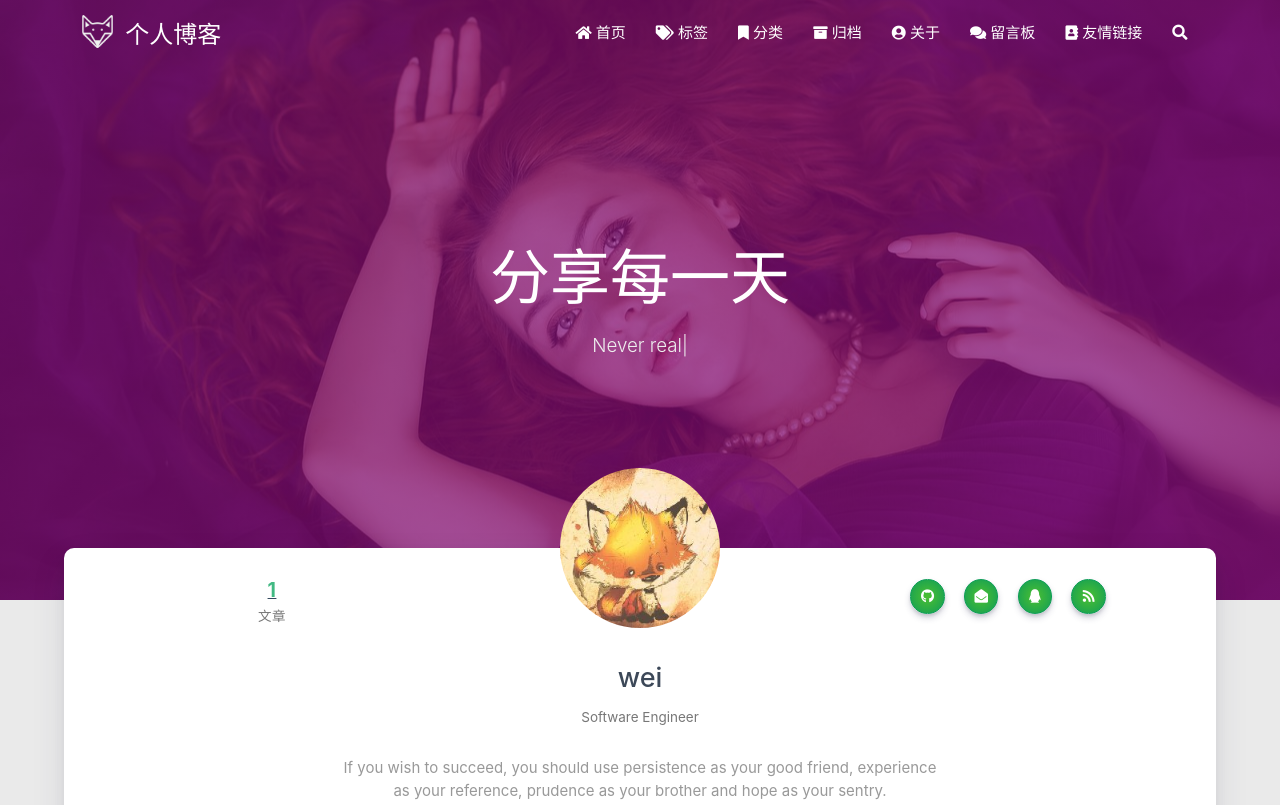
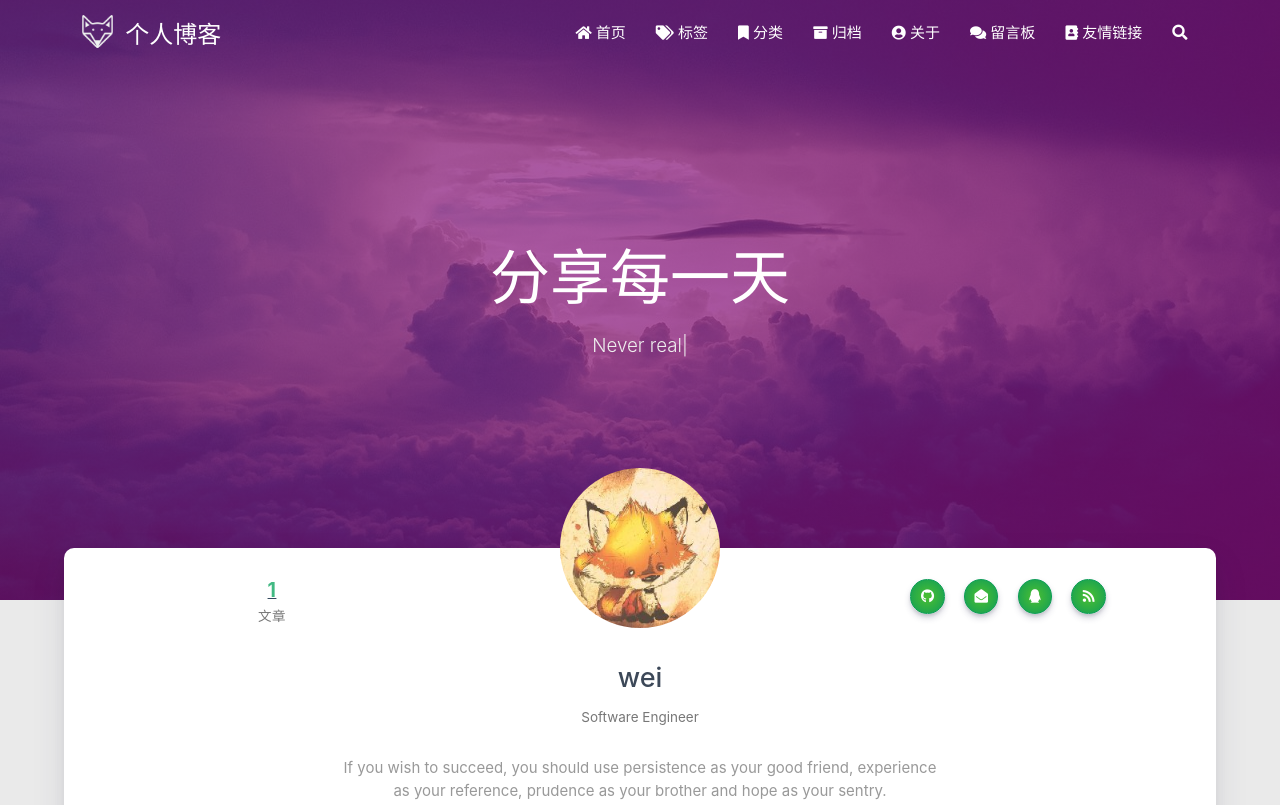
Before and after one commit to weiyyds/weiyyds.github.io, a plain HTML site: page about/index.html in a window 1280 px wide. Shown: the top 805 px of the page. Drawn offline with nearby package versions, Linux system fonts and the light colour scheme; some packages are replaced by stand-ins of ours; a script that the page names is missing.

Commit message:
Site updated: 2021-08-07 13:44:00

```diff
--- a/about/index.html
+++ b/about/index.html
@@ -353,7 +353,7 @@
 
 <script>
     // 每天切换 banner 图.  Switch banner image every day.
-    var bannerUrl = "/medias/banner/" + new Date().getDay() + '.jpg';
+    var bannerUrl = "/medias/banner/" + new Date().getHours() + '.jpg';
     $('.bg-cover').css('background-image', 'url(' + bannerUrl + ')');
 </script>
 
```
Also changed, not shown: archives/2021/08/index.html (+1 -1 lines), archives/2021/index.html (+1 -1 lines), archives/index.html (+1 -1 lines), contact/index.html (+1 -1 lines), friends/index.html (+1 -1 lines), index.html (+1 -1 lines).
